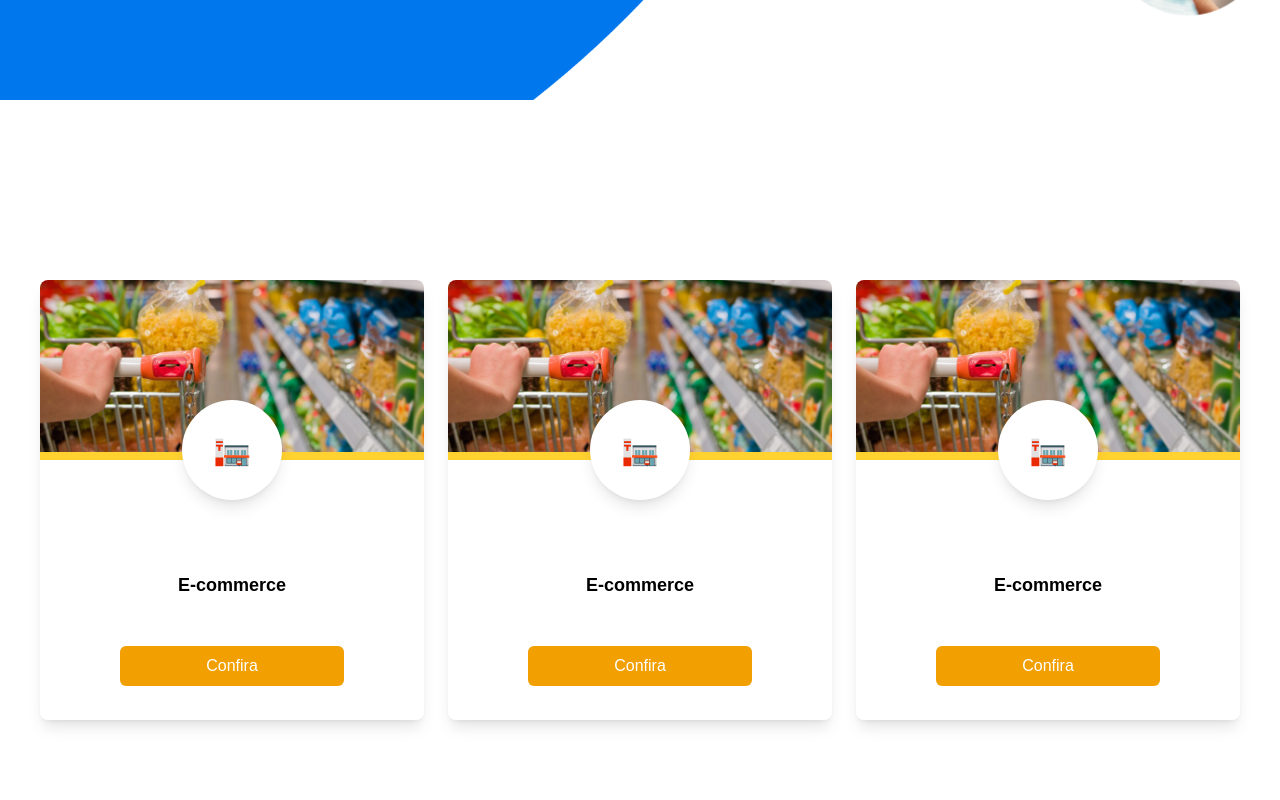
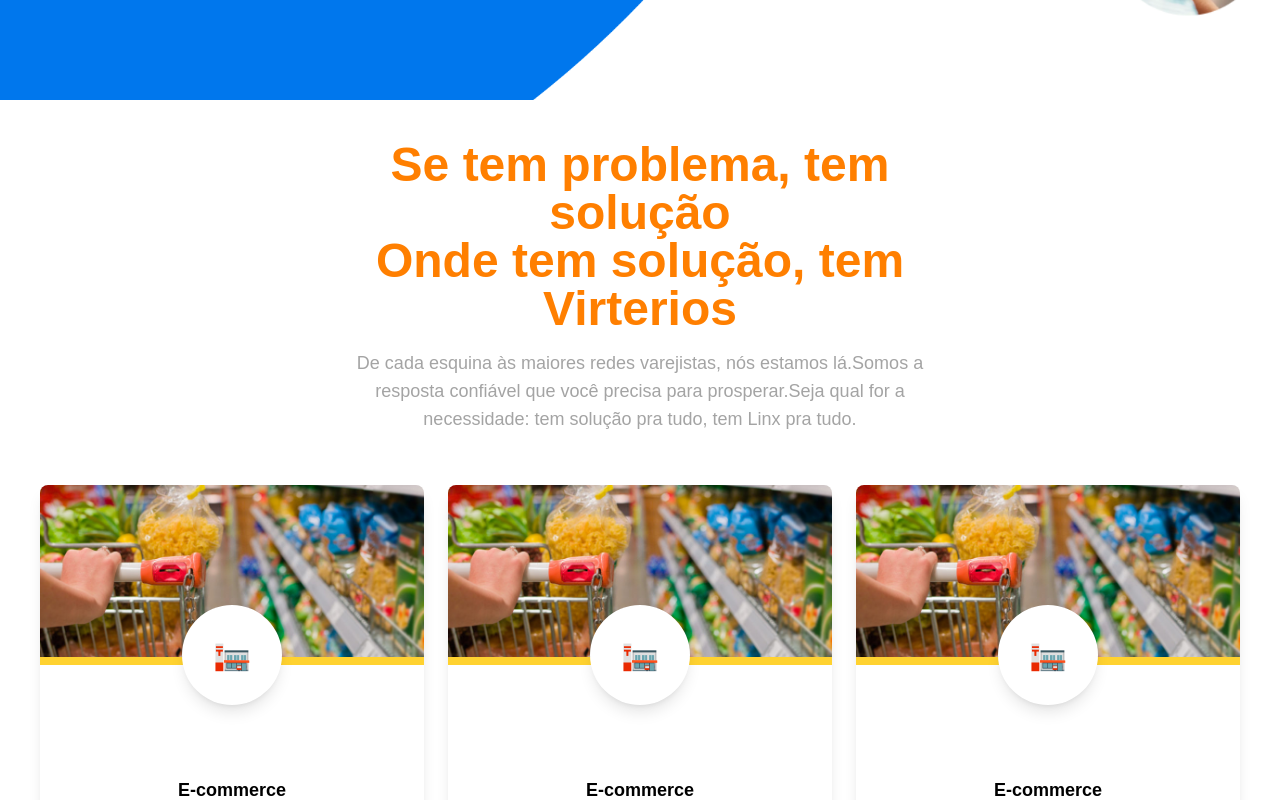
Before and after one commit to Virterios/Virterios-Landing-Page, a Next.js app: page /home in a window 1280 px wide. Shown: the part 700-1500 px from the top of the page. Built offline with nearby package versions, Linux system fonts and the light colour scheme.

Commit message:
feat: add main title to 'ServiceSection'

```diff
--- a/src/app/components/ServiceSection/index.jsx
+++ b/src/app/components/ServiceSection/index.jsx
@@ -2,20 +2,22 @@ import ServiceCard from "../UI/ServiceCard";
 
 export default function index() {
   return (
-    <>
-      {/* <div className="text-red-500">
-        <h2>
+    <div className="h-screen">
+      <div className="mt-5 mb-5 h-5/12 flex justify-center items-center">
+        <div className="w-6/12 text-center">
+          <h2 className="text-2xl  lg:text-5xl font-semibold flex flex-col text-[#FF7F00] mb-4">
             Se tem problema, tem solução
             <span>Onde tem solução, tem Virterios</span>
           </h2>
-        <p>
+          <p className="text-[#A4A4A4] text-sm lg:text-lg">
             De cada esquina às maiores redes varejistas, nós estamos lá.Somos a
             resposta confiável que você precisa para prosperar.Seja qual for a
             necessidade: tem solução pra tudo, tem Linx pra tudo.
           </p>
-      </div> */}
+        </div>
+      </div>
 
-      <section className="flex flex-col lg:flex-row justify-center items-center lg:h-screen">
+      <section className="flex flex-col lg:flex-row justify-center items-center">
         <ServiceCard
           title="E-commerce"
           image="/supermarket.jpg"
@@ -32,6 +34,6 @@ export default function index() {
           link="/ecommerce"
         />
       </section>
-    </>
+    </div>
   );
 }
```
Lines whose indentation alone changed are shown as unchanged.
